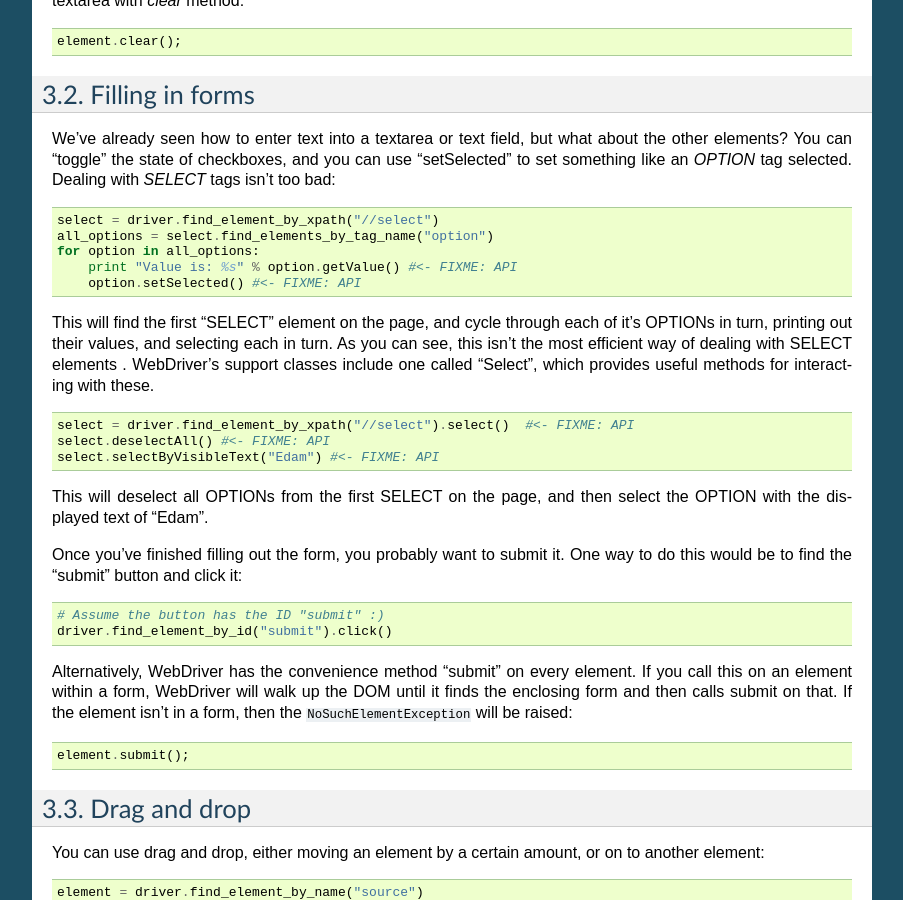
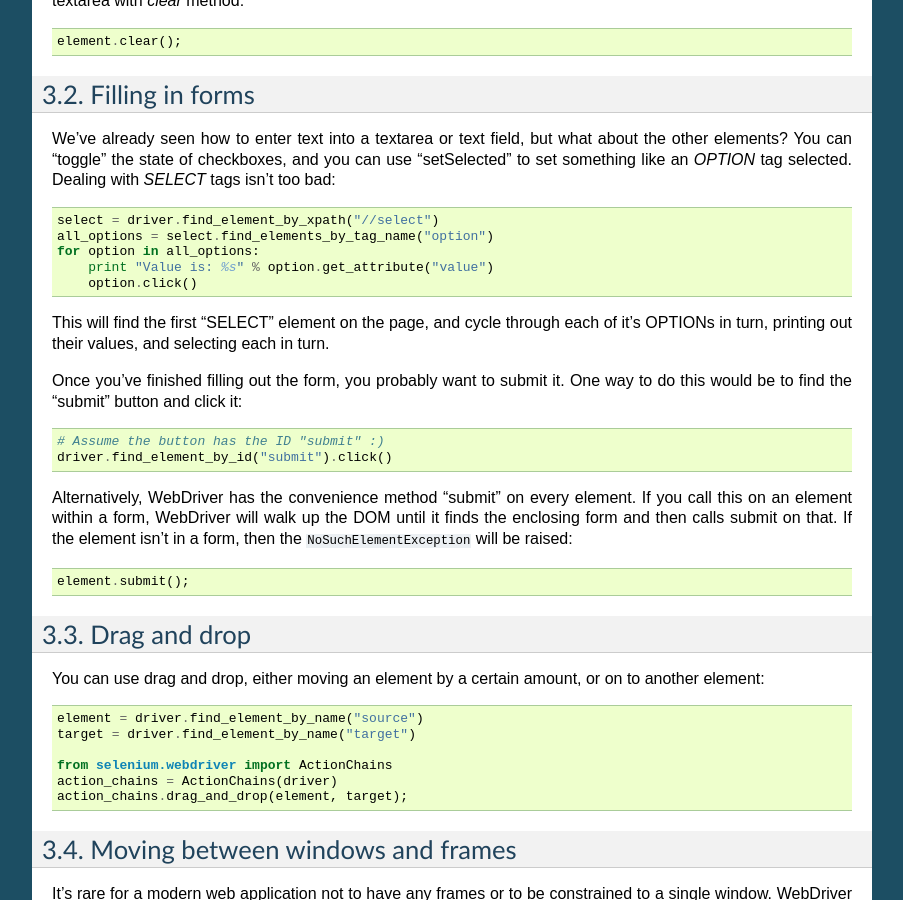
Before and after one commit to baijum/selenium-python, a Sphinx documentation site: the page built from source/navigating.rst, in a window 1280 px wide and 900 px high, scrolled down 1041 px. Shown: the whole window, without its empty margins (198-1101 px from the left). Built offline with Sphinx 7.4.7, drawn with Linux system fonts in a browser that asks for light colours.

Commit message:
checkpoint

```diff
--- a/source/getting-started.rst
+++ b/source/getting-started.rst
@@ -234,6 +234,10 @@ Using Selenium with remote WebDriver
 ~~~~~~~~~~~~~~~~~~~~~~~~~~~~~~~~~~~~
 
 To use the remote WebDriver, you should have Selenium server running.
+To run the server, use this command::
+
+  java -jar selenium-server-standalone-2.x.x.jar
+
 While running the Selenium server, you could see a message looks like
 this::
 
--- a/source/index.rst
+++ b/source/index.rst
@@ -10,7 +10,9 @@ Selenium with Python
 
 .. note::
 
-   This is not an official documentation.  Official API documentation is available `here <http://selenium.googlecode.com/svn/trunk/docs/api/py/index.html>`_.
+   This is not an official documentation.  Official API documentation
+   is available `here
+   <http://selenium.googlecode.com/svn/trunk/docs/api/py/index.html>`_.
 
 .. toctree::
    :numbered:
--- a/source/navigating.rst
+++ b/source/navigating.rst
@@ -88,24 +88,26 @@ checkboxes, and you can use "setSelected" to set something like an
     select = driver.find_element_by_xpath("//select")
     all_options = select.find_elements_by_tag_name("option")
     for option in all_options:
-        print "Value is: %s" % option.getValue() #<- FIXME: API
-        option.setSelected() #<- FIXME: API
+        print "Value is: %s" % option.get_attribute("value")
+        option.click()
 
 This will find the first "SELECT" element on the page, and cycle
 through each of it's OPTIONs in turn, printing out their values, and
-selecting each in turn.  As you can see, this isn't the most efficient
-way of dealing with SELECT elements . WebDriver's support classes
-include one called "Select", which provides useful methods for
-interacting with these.
+selecting each in turn.
 
-::
+.. As you can see, this isn't the most efficient
+.. way of dealing with SELECT elements . WebDriver's support classes
+.. include one called "Select", which provides useful methods for
+.. interacting with these.
 
-    select = driver.find_element_by_xpath("//select").select()  #<- FIXME: API
-    select.deselectAll() #<- FIXME: API
-    select.selectByVisibleText("Edam") #<- FIXME: API
+.. ::
 
-This will deselect all OPTIONs from the first SELECT on the page, and
-then select the OPTION with the displayed text of "Edam".
+..     select = driver.find_element_by_xpath("//select").select()  #<- FIXME: API
+..     select.deselectAll() #<- FIXME: API
+..     select.selectByVisibleText("Edam") #<- FIXME: API
+
+.. This will deselect all OPTIONs from the first SELECT on the page, and
+.. then select the OPTION with the displayed text of "Edam".
 
 Once you've finished filling out the form, you probably want to submit
 it. One way to do this would be to find the "submit" button and click
--- a/source/references.rst
+++ b/source/references.rst
@@ -2,6 +2,8 @@
 
 References
 ----------
+
+- Official API: http://selenium.googlecode.com/svn/trunk/docs/api/py/index.html
 
 - Blog post explaining how to use headless X for running Selenium
   tests:
```
Also changed, not shown: source/test-design.rst (+11 -0 lines).
